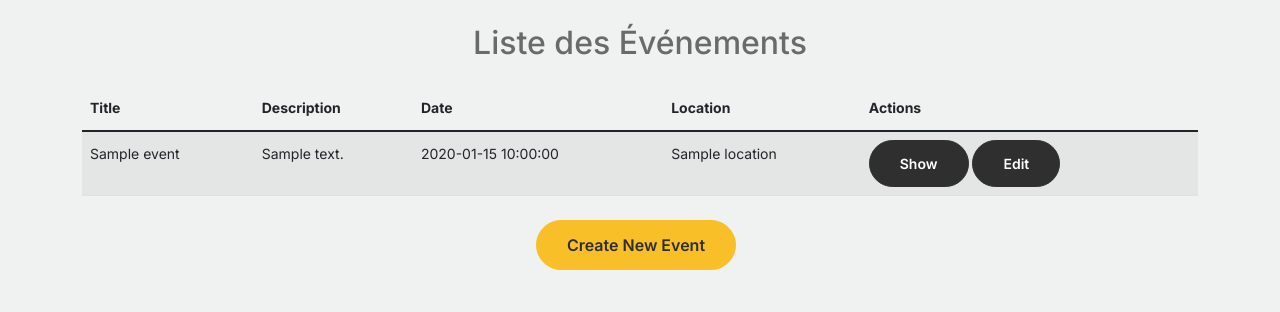
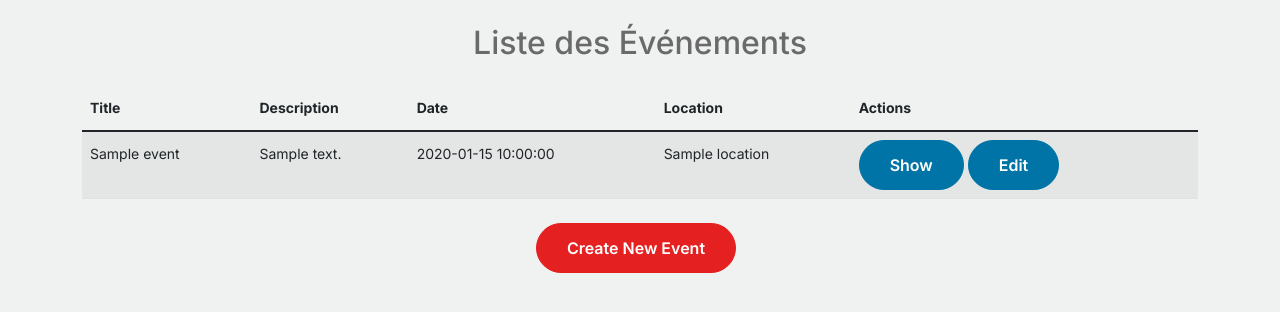
Before and after one commit to Nour-23/ARTOUNSI, a Symfony app: template templates/event/index.html.twig in a window 1280 px wide. Shown: the part 84-396 px from the top of the page. Run offline with Twig, Linux system fonts and the light colour scheme; the template is opened without the code that fills it: most values are stand-ins (such as "Sample title", 1, 10 or a date in 2020); style sheets or scripts are compiled from the project's sources; some libraries are stand-ins or nearby versions.

Commit message:
colorfixed2.0

```diff
--- a/assets/css/style.css
+++ b/assets/css/style.css
@@ -174,18 +174,18 @@ a {
     -webkit-box-shadow: none;
     box-shadow: none; }
   .btn.btn-primary {
-    background: #3b5d50;
-    border-color: #3b5d50; }
+    background: #0074A6 ;
+    border-color: #0074A6 ; }
     .btn.btn-primary:hover {
-      background: #314d43;
-      border-color: #314d43; }
+      background: #0074A6 ;
+      border-color: #0074A6 ; }
   .btn.btn-secondary {
     color: #2f2f2f;
-    background: #f9bf29;
-    border-color: #f9bf29; }
+    background:#E52020;
+    border-color: #E52020; }
     .btn.btn-secondary:hover {
-      background: #f8b810;
-      border-color: #f8b810; }
+      background: #E52020;
+      border-color: #E52020; }
   .btn.btn-white-outline {
     background: transparent;
     border-width: 2px;
--- a/templates/event/index.html.twig
+++ b/templates/event/index.html.twig
@@ -25,8 +25,8 @@
                         <td>{{ event.date ? event.date|date('Y-m-d H:i:s') : 'No Date' }}</td>
                         <td>{{ event.location }}</td>
                         <td>
-                            <a href="{{ path('event_show', {'id': event.id}) }}" class="btn btn-info btn-sm">Show</a>
-                            <a href="{{ path('event_edit', {'id': event.id}) }}" class="btn btn-warning btn-sm">Edit</a>
+                            <a href="{{ path('event_show', {'id': event.id}) }}" class="btn btn-primary">Show</a>
+                            <a href="{{ path('event_edit', {'id': event.id}) }}" class="btn btn-primary">Edit</a>
                         </td>
                     </tr>
                 {% else %}
@@ -38,7 +38,7 @@
         </table>
     </div>
 
-    <div class="container text-center mt-4">
-        <a href="{{ path('event_new') }}" class="btn btn-secondary me-2">Create New Event</a>
+    <div class="container text-center mt-4 ">
+        <a href="{{ path('event_new') }}" class="btn btn-secondary me-2 text-white">Create New Event</a>
     </div>
 {% endblock %}
--- a/templates/event/participate.html.twig
+++ b/templates/event/participate.html.twig
@@ -25,9 +25,11 @@
 {# End Hero Section #}
 
     <div class="container mt-4">
+
         <h1 class="text-center mb-4">Événements Disponibles</h1>
         {% for message in app.flashes('success') %}
         <div class="alert alert-success">{{ message }}</div>
+
     {% endfor %}
         <div class="row">
             {% for event in events %}
@@ -38,7 +40,7 @@
                     <p><strong>Date:</strong> {{ event.date|date('d-m-Y') }}</p>
 
                     {# Show Participate button without checking login status #}
-                    <a href="{{ path('participant_event_participate', {'id': event.id}) }}" class="btn btn-secondary me-2">Participate</a>
+                    <a href="{{ path('participant_event_participate', {'id': event.id}) }}" class="btn btn-secondary me-2 text-white">Participate</a>
                 </div>
             </div>
             {% else %}
--- a/templates/event/show.html.twig
+++ b/templates/event/show.html.twig
@@ -45,7 +45,7 @@
 
                 <div class="d-flex justify-content-between mt-4">
                     <a href="{{ path('event_index') }}" class="btn btn-secondary">Back to List</a>
-                    <a href="{{ path('event_edit', {'id': event.id}) }}" class="btn btn-warning">Edit</a>
+                    <a href="{{ path('event_edit', {'id': event.id}) }}" class="btn btn-primary">Edit</a>
                 </div>
 
                 <div class="mt-4 text-center">
```
